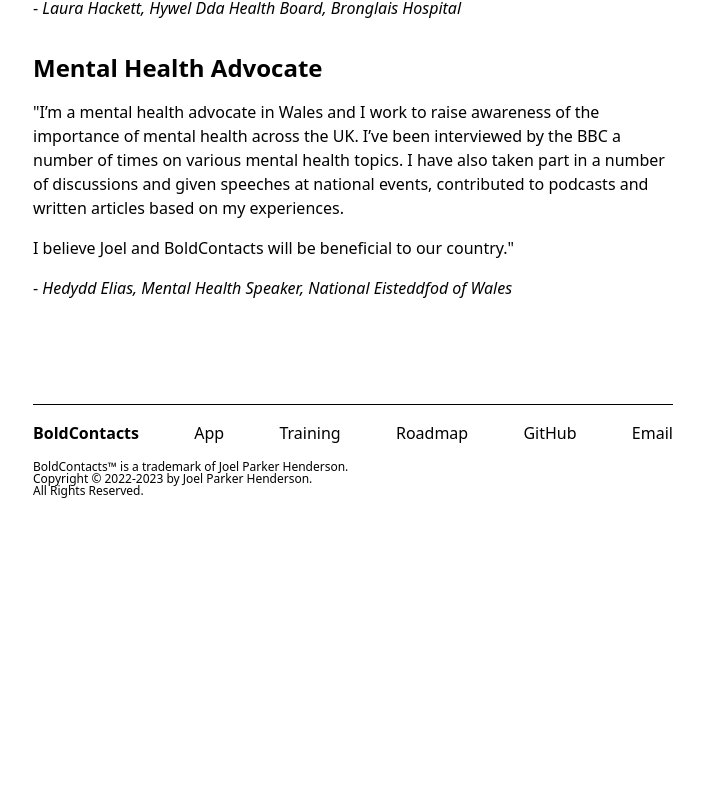
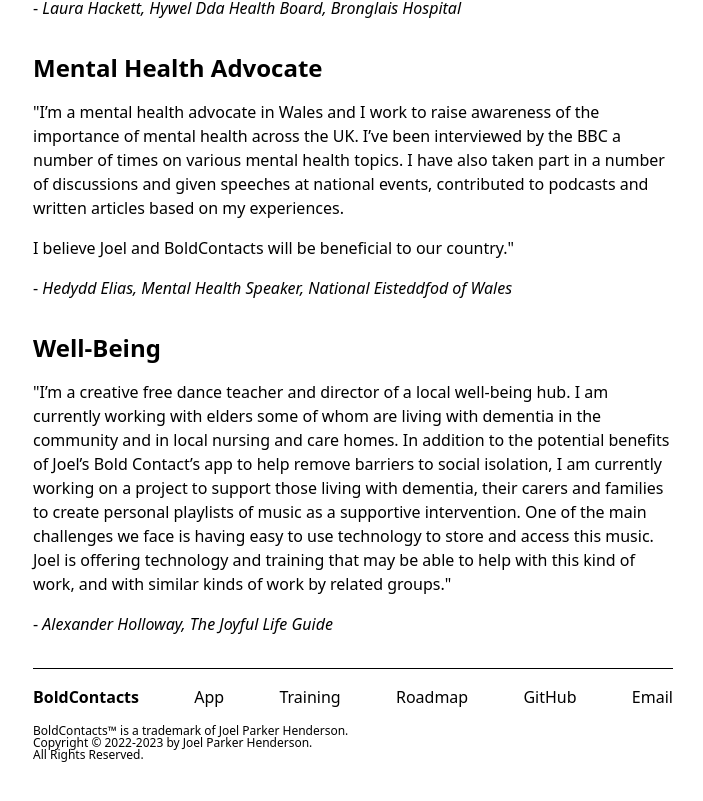
Before and after one commit to BoldContacts/boldcontacts-site-as-sveltekit, a SvelteKit app: page /quotations in a window 1280 px wide. Shown: the part 1664-2465 px from the top of the page, without its empty margins (287-990 px from the left). Before the commit the page ends 2225 px from the top, so only its background shows below. Built offline with nearby package versions, Linux system fonts and the light colour scheme.

Commit message:
Add quotation

```diff
--- a/src/routes/quotations-by-experts/+page.svelte
+++ b/src/routes/quotations-by-experts/+page.svelte
@@ -65,4 +65,9 @@
 <blockquote><p>"I’m a mental health advocate in Wales and I work to raise awareness of the importance of mental health across the UK. I’ve been interviewed by the BBC a number of times on various mental health topics. I have also taken part in a number of discussions and given speeches at national events, contributed to podcasts and written articles based on my experiences.</p><p>I believe Joel and BoldContacts will be beneficial to our country."</p></blockquote>
 - <cite>Hedydd Elias, Mental Health Speaker, National Eisteddfod of Wales</cite>
 
+<h2>Well-Being</h2>
+
+<blockquote><p>"I’m a creative free dance teacher and director of a local well-being hub. I am currently working with elders some of whom are living with dementia in the community and in local nursing and care homes. In addition to the potential benefits of Joel’s Bold Contact’s app to help remove barriers to social isolation, I am currently working on a project to support those living with dementia, their carers and families to create personal playlists of music as a supportive intervention. One of the main challenges we face is having easy to use technology to store and access this music. Joel is offering technology and training that may be able to help with this kind of work, and with similar kinds of work by related groups."</p></blockquote>
+- <cite>Alexander Holloway, The Joyful Life Guide</cite>
+
 </div>
--- a/src/routes/quotations/+page.svelte
+++ b/src/routes/quotations/+page.svelte
@@ -28,6 +28,9 @@
     <blockquote><p>"I’m a mental health advocate in Wales and I work to raise awareness of the importance of mental health across the UK. I’ve been interviewed by the BBC a number of times on various mental health topics. I have also taken part in a number of discussions and given speeches at national events, contributed to podcasts and written articles based on my experiences.</p><p>I believe Joel and BoldContacts will be beneficial to our country."</p></blockquote>
     - <cite>Hedydd Elias, Mental Health Speaker, National Eisteddfod of Wales</cite>
 
+    <h2>Well-Being</h2>
+
+    <blockquote><p>"I’m a creative free dance teacher and director of a local well-being hub. I am currently working with elders some of whom are living with dementia in the community and in local nursing and care homes. In addition to the potential benefits of Joel’s Bold Contact’s app to help remove barriers to social isolation, I am currently working on a project to support those living with dementia, their carers and families to create personal playlists of music as a supportive intervention. One of the main challenges we face is having easy to use technology to store and access this music. Joel is offering technology and training that may be able to help with this kind of work, and with similar kinds of work by related groups."</p></blockquote>
+    - <cite>Alexander Holloway, The Joyful Life Guide</cite>
+
 </div>
-
-<br><br><br><!-- todo: delete this line -->
```
